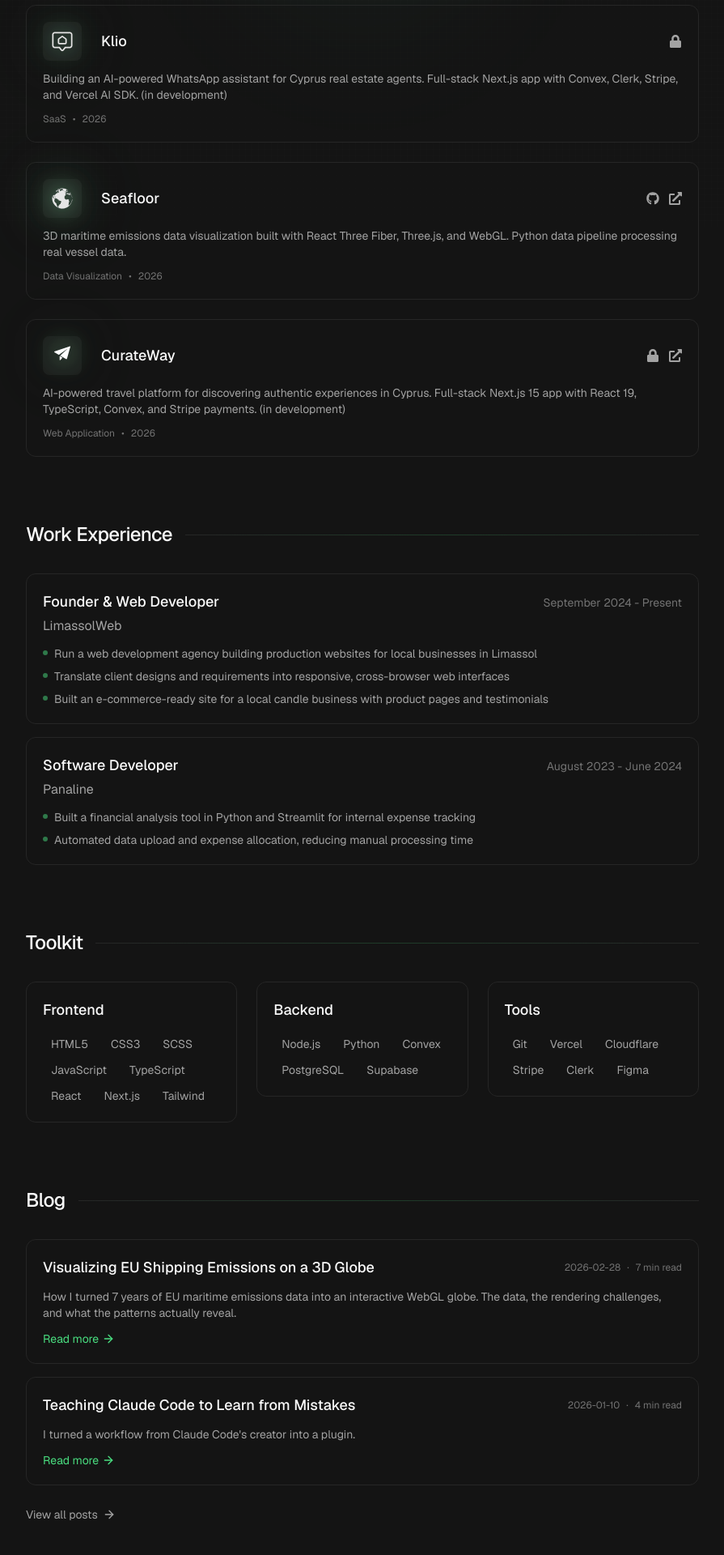
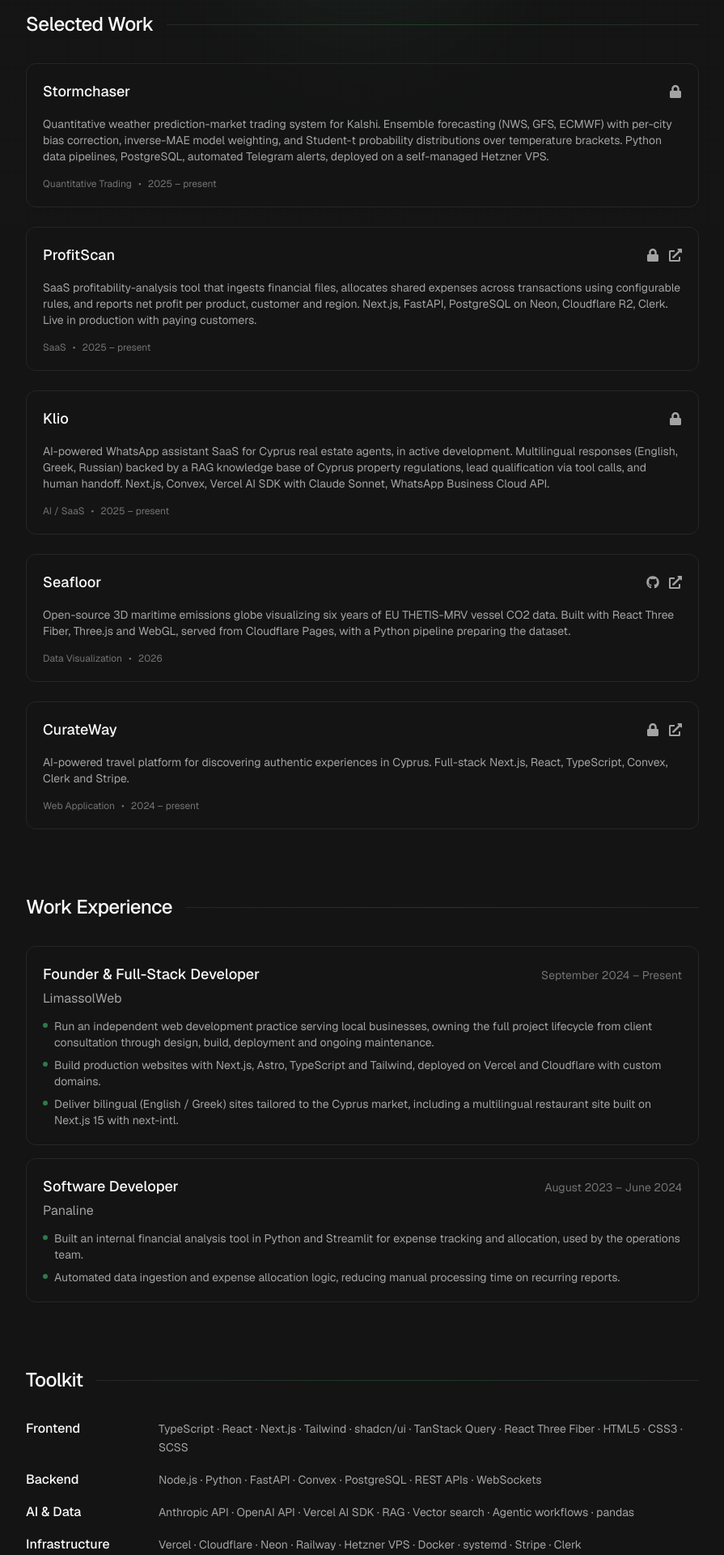
Before and after one commit to marcoshaber99/personal-site, a Next.js app: page / in a window 1280 px wide. Shown: the part 520-2440 px from the top of the page at 81% size, without its empty margins (192-1087 px from the left). Built offline with nearby package versions, Linux system fonts and the light colour scheme.

Commit message:
refresh content, redesign toolkit, drop project logos

```diff
--- a/app/layout.tsx
+++ b/app/layout.tsx
@@ -16,7 +16,8 @@
     default: "Marco Haber - Portfolio",
     template: "%s | Marco Haber",
   },
-  description: "Personal portfolio and blog of Marco Haber",
+  description:
+    "Marco Haber — full-stack developer building production web applications and AI-powered SaaS products from Limassol, Cyprus.",
   openGraph: {
     type: "website",
     locale: "en_US",
--- a/components/about.tsx
+++ b/components/about.tsx
@@ -1,4 +1,4 @@
-import { about } from "@/data/content";
+import { about, tagline } from "@/data/content";
 import Link from "next/link";
 import { DownloadIcon } from "lucide-react";
 
@@ -16,12 +16,16 @@
             </Link>
           </div>
           <h2 className="text-lg text-muted-foreground sm:text-xl font-mono">
-            Full Stack Developer
+            {tagline}
           </h2>
         </div>
 
-        <div className="max-w-[60ch] leading-relaxed text-muted-foreground">
-          <p className="text-base sm:text-lg">{about}</p>
+        <div className="max-w-[68ch] leading-relaxed text-muted-foreground space-y-4">
+          {about.split("\n\n").map((paragraph, i) => (
+            <p key={i} className="text-base sm:text-lg">
+              {paragraph}
+            </p>
+          ))}
         </div>
 
         <div className="flex items-center gap-4">
--- a/components/projects.tsx
+++ b/components/projects.tsx
@@ -1,14 +1,13 @@
 import React from "react";
 import { projects } from "@/data/content";
 import Link from "next/link";
-import Image from "next/image";
 import { FaGithub, FaExternalLinkAlt, FaLock } from "react-icons/fa";
 import { SectionTitle } from "./section-title";
 
 export default function Projects() {
   return (
     <section className="relative" aria-labelledby="projects-title">
-      <SectionTitle title="Working on" />
+      <SectionTitle title="Selected Work" />
 
       <div className="grid gap-4 sm:gap-6" role="list">
         {projects.map((project) => (
@@ -22,36 +21,8 @@
               aria-hidden="true"
             />
 
-            <div className="relative flex flex-col sm:flex-row gap-4 sm:gap-6 rounded-xl border border-neutral-200 dark:border-neutral-800 p-4 sm:p-5 transition-all duration-300 hover:border-neutral-300 dark:hover:border-neutral-700 bg-background/40">
-              <div className="flex flex-col flex-grow">
-                <div className="flex flex-row gap-4 sm:gap-6 items-center">
-                  <div
-                    className="flex-shrink-0 logo-container"
-                    aria-hidden="true"
-                  >
-                    <div className="w-10 h-10 sm:w-12 sm:h-12 rounded-lg bg-neutral-100 dark:bg-neutral-800/50 p-2 sm:p-2.5 flex items-center justify-center">
-                      <Image
-                        src={project.logo}
-                        alt={`${project.title} logo`}
-                        width={30}
-                        height={30}
-                        className="w-6 h-6 sm:w-7 sm:h-7 object-contain dark:hidden"
-                        loading="lazy"
-                        quality={90}
-                      />
-                      <Image
-                        src={project.logoDark || project.logo}
-                        alt={`${project.title} dark mode logo`}
-                        width={30}
-                        height={30}
-                        className="w-6 h-6 sm:w-7 sm:h-7 object-contain hidden dark:block"
-                        loading="lazy"
-                        quality={90}
-                      />
-                    </div>
-                  </div>
-
-                  <div className="flex flex-grow items-center justify-between gap-3 sm:gap-4">
+            <div className="relative flex flex-col gap-3 sm:gap-4 rounded-xl border border-neutral-200 dark:border-neutral-800 p-4 sm:p-5 transition-all duration-300 hover:border-neutral-300 dark:hover:border-neutral-700 bg-background/40">
+              <div className="flex items-center justify-between gap-3 sm:gap-4">
                 <h3 className="text-base sm:text-lg font-medium">
                   {project.title}
                 </h3>
@@ -60,10 +31,7 @@
                   aria-label="Project links"
                 >
                   {project.isPrivate ? (
-                        <span
-                          title="Private Project"
-                          aria-label="Private Project"
-                        >
+                    <span title="Private Project" aria-label="Private Project">
                       <FaLock
                         className="h-3.5 w-3.5 sm:h-4 sm:w-4"
                         aria-hidden="true"
@@ -101,13 +69,9 @@
                   )}
                 </div>
               </div>
-                </div>
-
-                <div className="space-y-2 sm:space-y-3 mt-2 sm:mt-3">
-                  <p className="text-sm text-neutral-600 dark:text-neutral-400 line-clamp-3 sm:line-clamp-none">
+              <p className="text-sm text-neutral-600 dark:text-neutral-400">
                 {project.description}
               </p>
-
               <div
                 className="flex items-center text-xs text-neutral-500 dark:text-neutral-500"
                 aria-label="Project details"
@@ -120,8 +84,6 @@
               </div>
             </div>
           </div>
-            </div>
-          </div>
         ))}
       </div>
     </section>
--- a/components/skills.tsx
+++ b/components/skills.tsx
@@ -1,56 +1,25 @@
-"use client";
-
-import React from "react";
 import { skills } from "@/data/content";
-import { motion } from "motion/react";
 import { SectionTitle } from "./section-title";
 
 export default function Skills() {
-  const [hoveredSkill, setHoveredSkill] = React.useState<string | null>(null);
-  const id = React.useId();
-
   return (
     <section className="relative">
       <SectionTitle title="Toolkit" />
-
-      <div className="grid grid-cols-1 md:grid-cols-3 gap-6">
+      <dl className="space-y-4">
         {Object.entries(skills).map(([category, skillList]) => (
           <div
             key={category}
-            className="group relative"
+            className="grid grid-cols-1 sm:grid-cols-[140px_1fr] gap-y-2 sm:gap-x-6 items-baseline"
           >
-            <div className="relative rounded-xl border border-neutral-200 dark:border-neutral-800 p-5 transition-all duration-300 hover:border-neutral-300 dark:hover:border-neutral-700 bg-background/40">
-              <h3 className="text-lg font-medium mb-4">{category}</h3>
-
-              <div
-                className="flex flex-wrap gap-2"
-                onMouseLeave={() => setHoveredSkill(null)}
-              >
-                {skillList.map((skill) => (
-                  <div
-                    key={skill}
-                    className="relative"
-                  >
-                    {hoveredSkill === skill && (
-                      <motion.div
-                        layoutId={id}
-                        className="absolute inset-0 rounded-md bg-green-500/10 dark:bg-green-400/10 border border-green-500/20 dark:border-green-400/20"
-                        transition={{ duration: 0.15 }}
-                      />
-                    )}
-                    <span
-                      className="relative px-2.5 py-1 text-sm text-neutral-600 dark:text-neutral-400 cursor-default rounded-md"
-                      onMouseEnter={() => setHoveredSkill(skill)}
-                    >
-                      {skill}
-                    </span>
-                  </div>
-                ))}
-              </div>
-            </div>
+            <dt className="text-base font-medium text-foreground">
+              {category}
+            </dt>
+            <dd className="text-sm text-neutral-600 dark:text-neutral-400 leading-relaxed">
+              {skillList.join(" · ")}
+            </dd>
           </div>
         ))}
-      </div>
+      </dl>
     </section>
   );
 }
--- a/data/content.ts
+++ b/data/content.ts
@@ -1,5 +1,7 @@
 export const about: string =
-  "Full-stack developer with hands-on experience building and shipping production web applications.";
+  "Full-stack developer building production web applications and AI-powered SaaS products. I work in React, Next.js and TypeScript, integrate LLM APIs and agentic workflows, and run my own backend services on a self-managed VPS.\n\nI like owning a project end to end.";
+
+export const tagline: string = "Building web and AI products from Limassol";
 
 export const projects: {
   title: string;
@@ -9,41 +11,50 @@
   category: string;
   date: string;
   isPrivate: boolean;
-  logo: string;
-  logoDark?: string;
 }[] = [
+  {
+    title: "Stormchaser",
+    description:
+      "Quantitative weather prediction-market trading system for Kalshi. Ensemble forecasting (NWS, GFS, ECMWF) with per-city bias correction, inverse-MAE model weighting, and Student-t probability distributions over temperature brackets. Python data pipelines, PostgreSQL, automated Telegram alerts, deployed on a self-managed Hetzner VPS.",
+    category: "Quantitative Trading",
+    date: "2025 – present",
+    isPrivate: true,
+  },
+  {
+    title: "ProfitScan",
+    description:
+      "SaaS profitability-analysis tool that ingests financial files, allocates shared expenses across transactions using configurable rules, and reports net profit per product, customer and region. Next.js, FastAPI, PostgreSQL on Neon, Cloudflare R2, Clerk. Live in production with paying customers.",
+    link: "https://profitscan.app",
+    category: "SaaS",
+    date: "2025 – present",
+    isPrivate: true,
+  },
   {
     title: "Klio",
     description:
-      "Building an AI-powered WhatsApp assistant for Cyprus real estate agents. Full-stack Next.js app with Convex, Clerk, Stripe, and Vercel AI SDK. (in development)",
-    category: "SaaS",
-    date: "2026",
+      "AI-powered WhatsApp assistant SaaS for Cyprus real estate agents, in active development. Multilingual responses (English, Greek, Russian) backed by a RAG knowledge base of Cyprus property regulations, lead qualification via tool calls, and human handoff. Next.js, Convex, Vercel AI SDK with Claude Sonnet, WhatsApp Business Cloud API.",
+    category: "AI / SaaS",
+    date: "2025 – present",
     isPrivate: true,
-    logo: "/klio.svg",
-    logoDark: "/klio-logo-dark.svg",
   },
   {
     title: "Seafloor",
     description:
-      "3D maritime emissions data visualization built with React Three Fiber, Three.js, and WebGL. Python data pipeline processing real vessel data.",
+      "Open-source 3D maritime emissions globe visualizing six years of EU THETIS-MRV vessel CO2 data. Built with React Three Fiber, Three.js and WebGL, served from Cloudflare Pages, with a Python pipeline preparing the dataset.",
     link: "https://seafloor.pages.dev",
     github: "https://github.com/marcoshaber99/seafloor",
     category: "Data Visualization",
     date: "2026",
     isPrivate: false,
-    logo: "/seafloor.svg",
-    logoDark: "/seafloor-logo-dark.svg",
   },
   {
     title: "CurateWay",
     description:
-      "AI-powered travel platform for discovering authentic experiences in Cyprus. Full-stack Next.js 15 app with React 19, TypeScript, Convex, and Stripe payments. (in development)",
+      "AI-powered travel platform for discovering authentic experiences in Cyprus. Full-stack Next.js, React, TypeScript, Convex, Clerk and Stripe.",
     link: "https://curateway.com",
     category: "Web Application",
-    date: "2026",
+    date: "2024 – present",
     isPrivate: true,
-    logo: "/curateway-logo-dark.svg",
-    logoDark: "/curateway-logo-white.svg",
   },
 ];
 
@@ -54,22 +65,22 @@
   description: string[];
 }[] = [
   {
-    title: "Founder & Web Developer",
+    title: "Founder & Full-Stack Developer",
     company: "LimassolWeb",
-    duration: "September 2024 - Present",
+    duration: "September 2024 – Present",
     description: [
-      "Run a web development agency building production websites for local businesses in Limassol",
-      "Translate client designs and requirements into responsive, cross-browser web interfaces",
-      "Built an e-commerce-ready site for a local candle business with product pages and testimonials",
+      "Run an independent web development practice serving local businesses, owning the full project lifecycle from client consultation through design, build, deployment and ongoing maintenance.",
+      "Build production websites with Next.js, Astro, TypeScript and Tailwind, deployed on Vercel and Cloudflare with custom domains.",
+      "Deliver bilingual (English / Greek) sites tailored to the Cyprus market, including a multilingual restaurant site built on Next.js 15 with next-intl.",
     ],
   },
   {
     title: "Software Developer",
     company: "Panaline",
-    duration: "August 2023 - June 2024",
+    duration: "August 2023 – June 2024",
     description: [
-      "Built a financial analysis tool in Python and Streamlit for internal expense tracking",
-      "Automated data upload and expense allocation, reducing manual processing time",
+      "Built an internal financial analysis tool in Python and Streamlit for expense tracking and allocation, used by the operations team.",
+      "Automated data ingestion and expense allocation logic, reducing manual processing time on recurring reports.",
     ],
   },
 ];
@@ -142,7 +153,46 @@
 export const footerText = "Marco Haber. All rights reserved.";
 
 export const skills: Record<string, string[]> = {
-  Frontend: ["HTML5", "CSS3", "SCSS", "JavaScript", "TypeScript", "React", "Next.js", "Tailwind"],
-  Backend: ["Node.js", "Python", "Convex", "PostgreSQL", "Supabase"],
-  Tools: ["Git", "Vercel", "Cloudflare", "Stripe", "Clerk", "Figma"],
+  Frontend: [
+    "TypeScript",
+    "React",
+    "Next.js",
+    "Tailwind",
+    "shadcn/ui",
+    "TanStack Query",
+    "React Three Fiber",
+    "HTML5",
+    "CSS3",
+    "SCSS",
+  ],
+  Backend: [
+    "Node.js",
+    "Python",
+    "FastAPI",
+    "Convex",
+    "PostgreSQL",
+    "REST APIs",
+    "WebSockets",
+  ],
+  "AI & Data": [
+    "Anthropic API",
+    "OpenAI API",
+    "Vercel AI SDK",
+    "RAG",
+    "Vector search",
+    "Agentic workflows",
+    "pandas",
+  ],
+  Infrastructure: [
+    "Vercel",
+    "Cloudflare",
+    "Neon",
+    "Railway",
+    "Hetzner VPS",
+    "Docker",
+    "systemd",
+    "Stripe",
+    "Clerk",
+  ],
+  Tools: ["Git", "Linux", "pnpm", "uv", "Figma"],
 };
```
Also changed, not shown: 1 other file (tests, documents, lock files or other folders). Lines whose indentation alone changed are shown as unchanged.
